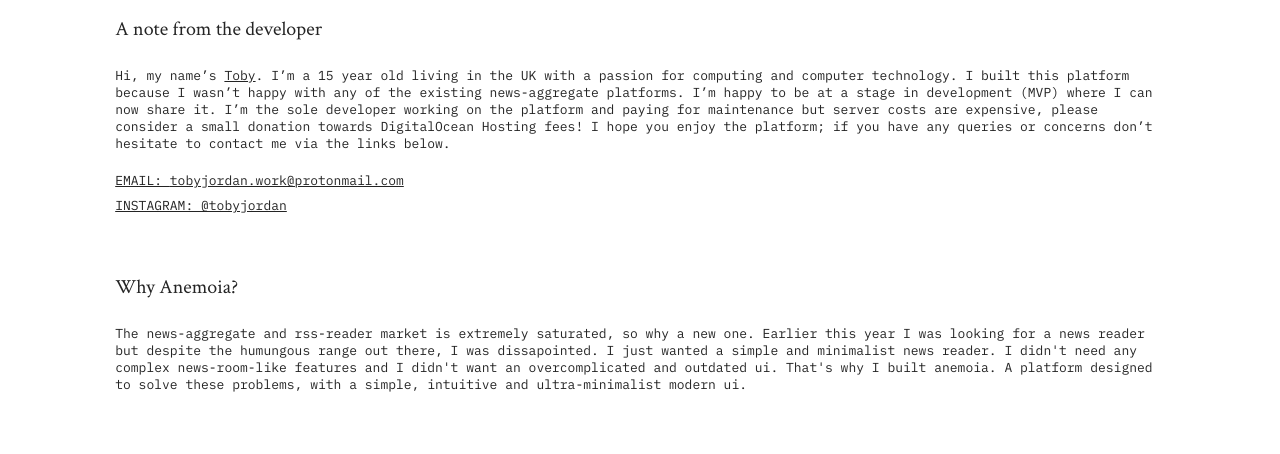
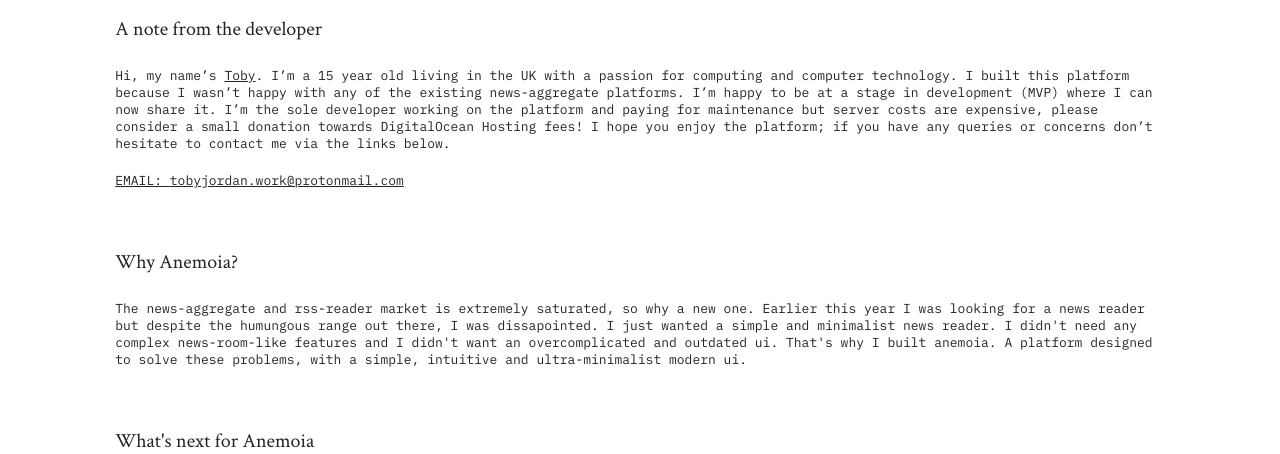
Before and after one commit to tobyjordan/anemoia, a Flask app: page /about in a window 1280 px wide. Shown: the part 240-694 px from the top of the page. Run offline with Flask 2, Linux system fonts and the light colour scheme; some libraries are stand-ins or nearby versions.

Commit message:
Update about.html

```diff
--- a/app/templates/about.html
+++ b/app/templates/about.html
@@ -18,7 +18,7 @@
 </p>
 <ol>
   <li><a href="mailto:tobyjordan.work@protonmail.com" target="_top"><strong>email: </strong>tobyjordan.work@protonmail.com</a></li>
-  <li><a href="https://instagram.com/tobyjordan"><strong>instagram: </strong>@tobyjordan</a></li>
+<!--   <li><a href="https://instagram.com/tobyjordan"><strong>instagram: </strong>@tobyjordan</a></li> -->
 </ol>
 
 <h3>Why Anemoia?</h3>
```
